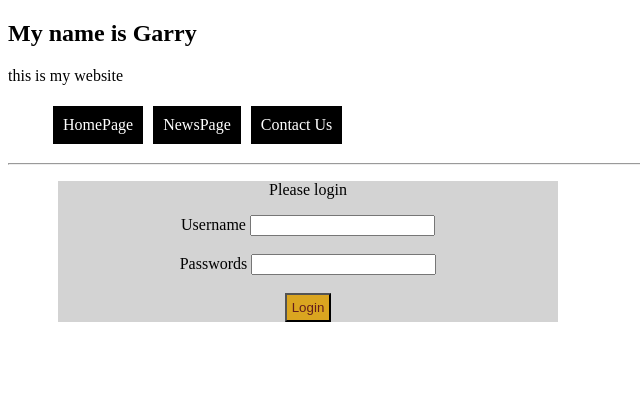
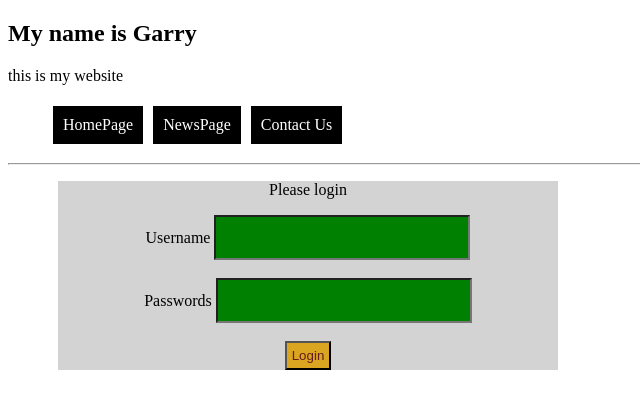
Before and after one commit to akachuxxx/akachuxxx.github.io, a plain HTML site: page index.html in a window 1280 px wide. Shown: the whole page, without its empty margins (0-640 px from the left). Drawn offline with Linux system fonts and the light colour scheme.

Commit message:
this is my second upload,i have made change to orginal file.

```diff
--- a/index.html
+++ b/index.html
@@ -26,7 +26,14 @@
     width: 500px;
     text-align: center;
   }
- form input:[type="text"]{
+ form input[type="text"]{
+  background-color: green;
+  color: white;
+  text-align: center;
+  padding: 10px;
+  font-size: 18px;
+}
+form input[type="password"]{
   background-color: green;
   color: white;
   text-align: center;
```
